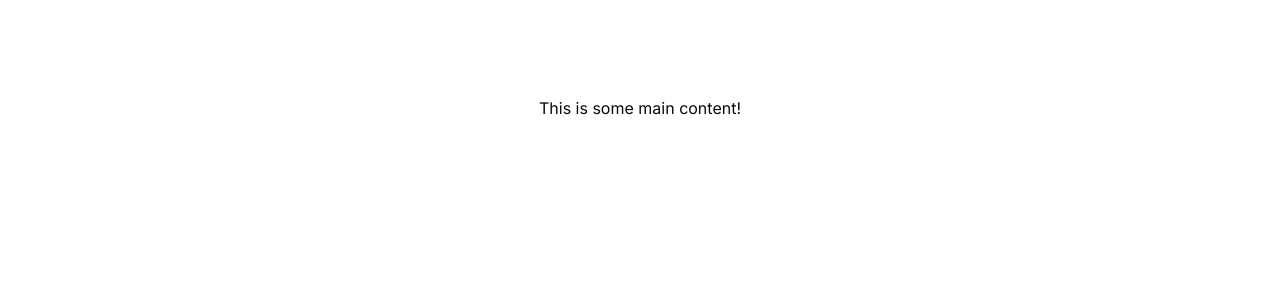
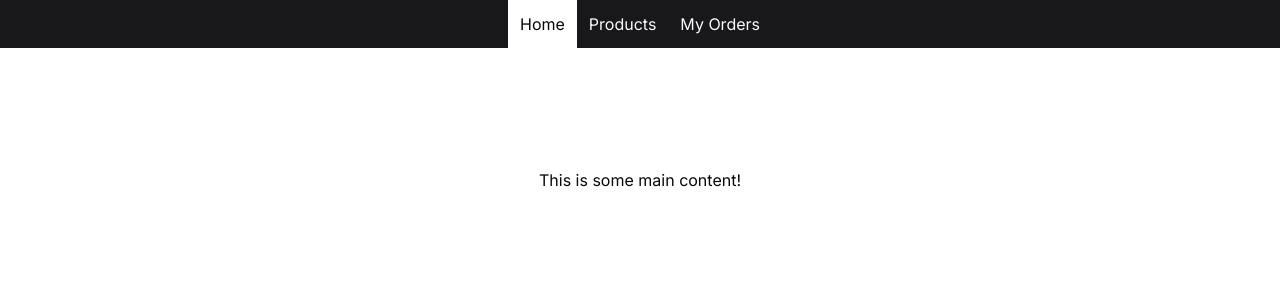
Before and after one commit to jrbarnhart/mock-web-store, a Next.js app: page / in a window 1280 px wide. Shown: the top 300 px of the page. Built offline with nearby package versions, Linux system fonts and the light colour scheme.

Commit message:
Move home page to (shop) and add layout

```diff
--- /dev/null
+++ b/app/(shop)/layout.tsx
@@ -0,0 +1,20 @@
+import { Nav, NavLink } from "@/components/Nav";
+
+export const dynamic = "force-dynamic";
+
+export default function ShopLayout({
+  children,
+}: Readonly<{
+  children: React.ReactNode;
+}>) {
+  return (
+    <>
+      <Nav>
+        <NavLink href="/">Home</NavLink>
+        <NavLink href="/products">Products</NavLink>
+        <NavLink href="/orders">My Orders</NavLink>
+      </Nav>
+      <div className="container my-6">{children}</div>
+    </>
+  );
+}
```
Also changed, not shown: app/(shop)/page.tsx (renamed from app/page.tsx).
